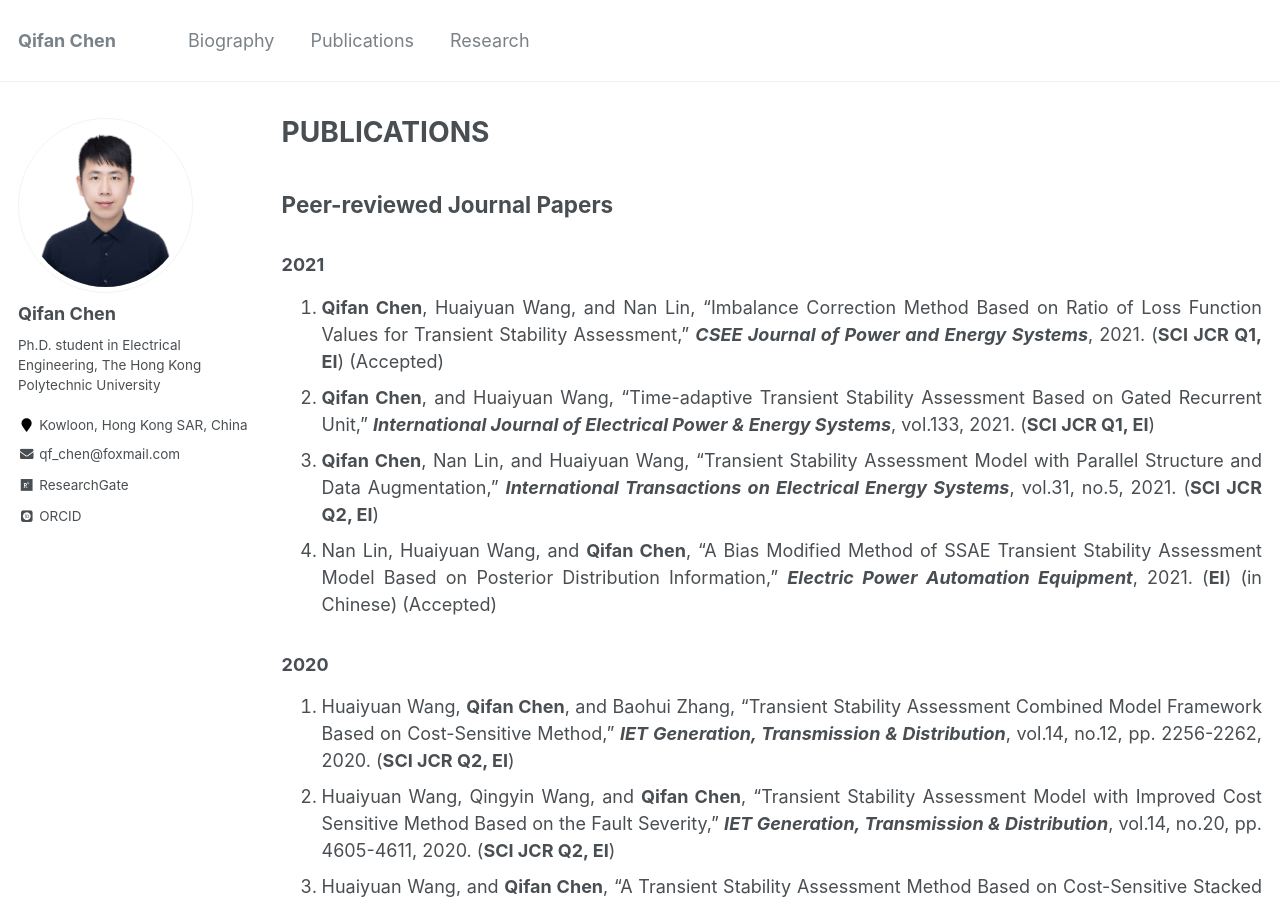
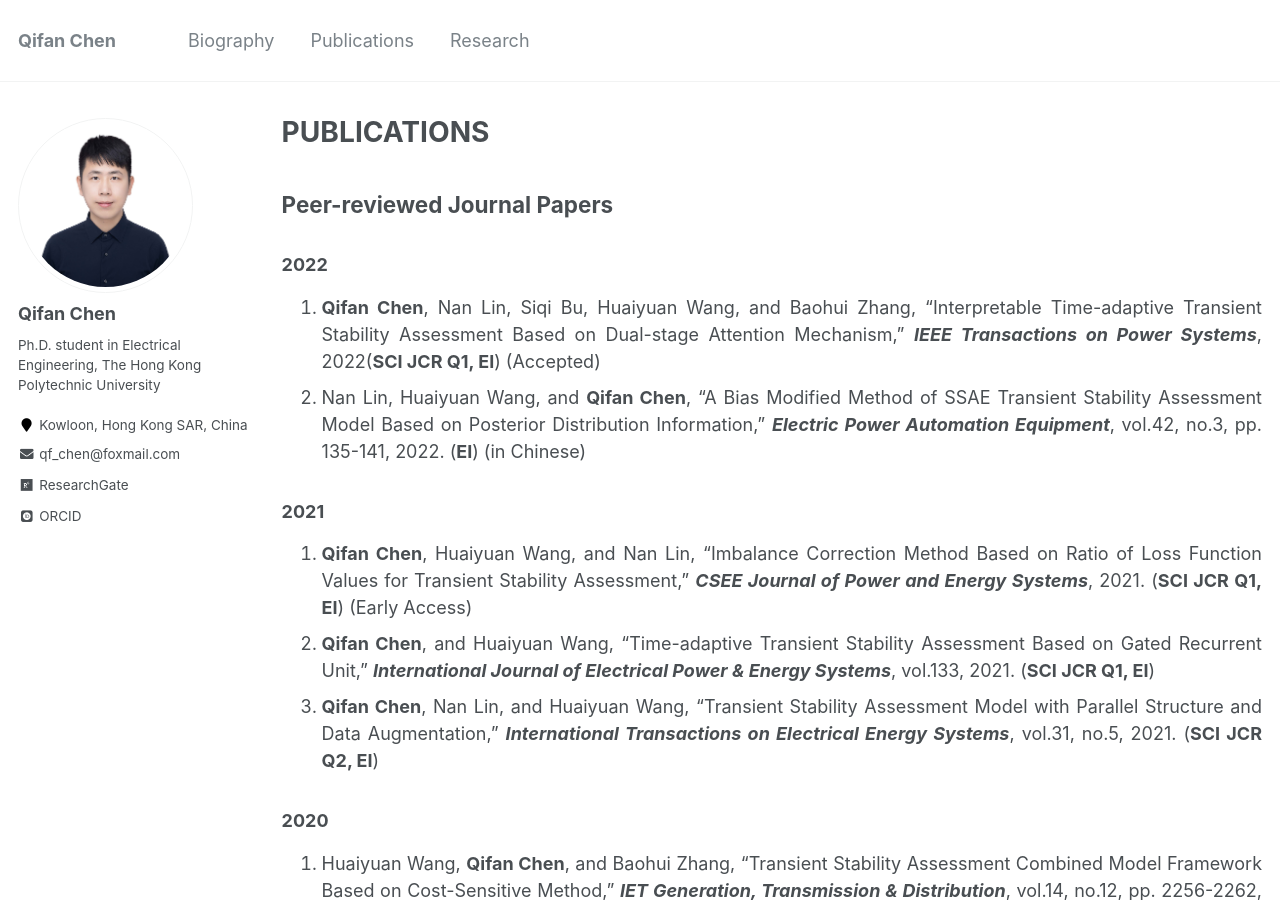
Before and after one commit to ChQf/ChQf.github.io, a Jekyll site: the page built from _pages/publications.md, in a window 1280 px wide and 900 px high. Built offline with Jekyll 4.4.1, drawn with Linux system fonts in a browser that asks for light colours; some web fonts are replaced.

Commit message:
update20220615
update news and publications

```diff
--- a/_pages/publications.md
+++ b/_pages/publications.md
@@ -7,11 +7,15 @@ author_profile: true
 
 ## Peer-reviewed Journal Papers
 
+### 2022
+1. **Qifan Chen**, Nan Lin, Siqi Bu, Huaiyuan Wang, and Baohui Zhang, "Interpretable Time-adaptive Transient Stability Assessment Based on Dual-stage Attention Mechanism," ***IEEE Transactions on Power Systems***, 2022(**SCI JCR Q1, EI**) (Accepted)<br>
+1. Nan Lin, Huaiyuan Wang, and **Qifan Chen**, "A Bias Modified Method of SSAE Transient Stability Assessment Model Based on Posterior Distribution Information," ***Electric Power Automation Equipment***, vol.42, no.3, pp. 135-141, 2022. (**EI**) (in Chinese)<br>
+{: .text-justify}
+
 ### 2021
-1. **Qifan Chen**, Huaiyuan Wang, and Nan Lin, "Imbalance Correction Method Based on Ratio of Loss Function Values for Transient Stability Assessment," ***CSEE Journal of Power and Energy Systems***, 2021. (**SCI JCR Q1, EI**) (Accepted)<br>
+1. **Qifan Chen**, Huaiyuan Wang, and Nan Lin, "Imbalance Correction Method Based on Ratio of Loss Function Values for Transient Stability Assessment," ***CSEE Journal of Power and Energy Systems***, 2021. (**SCI JCR Q1, EI**) (Early Access)<br>
 1. **Qifan Chen**, and Huaiyuan Wang, "Time-adaptive Transient Stability Assessment Based on Gated Recurrent Unit," ***International Journal of Electrical Power & Energy Systems***, vol.133, 2021. (**SCI JCR Q1, EI**)<br>
 1. **Qifan Chen**, Nan Lin, and Huaiyuan Wang, "Transient Stability Assessment Model with Parallel Structure and Data Augmentation," ***International Transactions on Electrical Energy Systems***, vol.31, no.5, 2021. (**SCI JCR Q2, EI**)<br>
-1. Nan Lin, Huaiyuan Wang, and **Qifan Chen**, "A Bias Modified Method of SSAE Transient Stability Assessment Model Based on Posterior Distribution Information," ***Electric Power Automation Equipment***, 2021. (**EI**) (in Chinese) (Accepted)<br>
 {: .text-justify}
 
 ### 2020
```
Also changed, not shown: _pages/about.md (+2 -1 lines).
